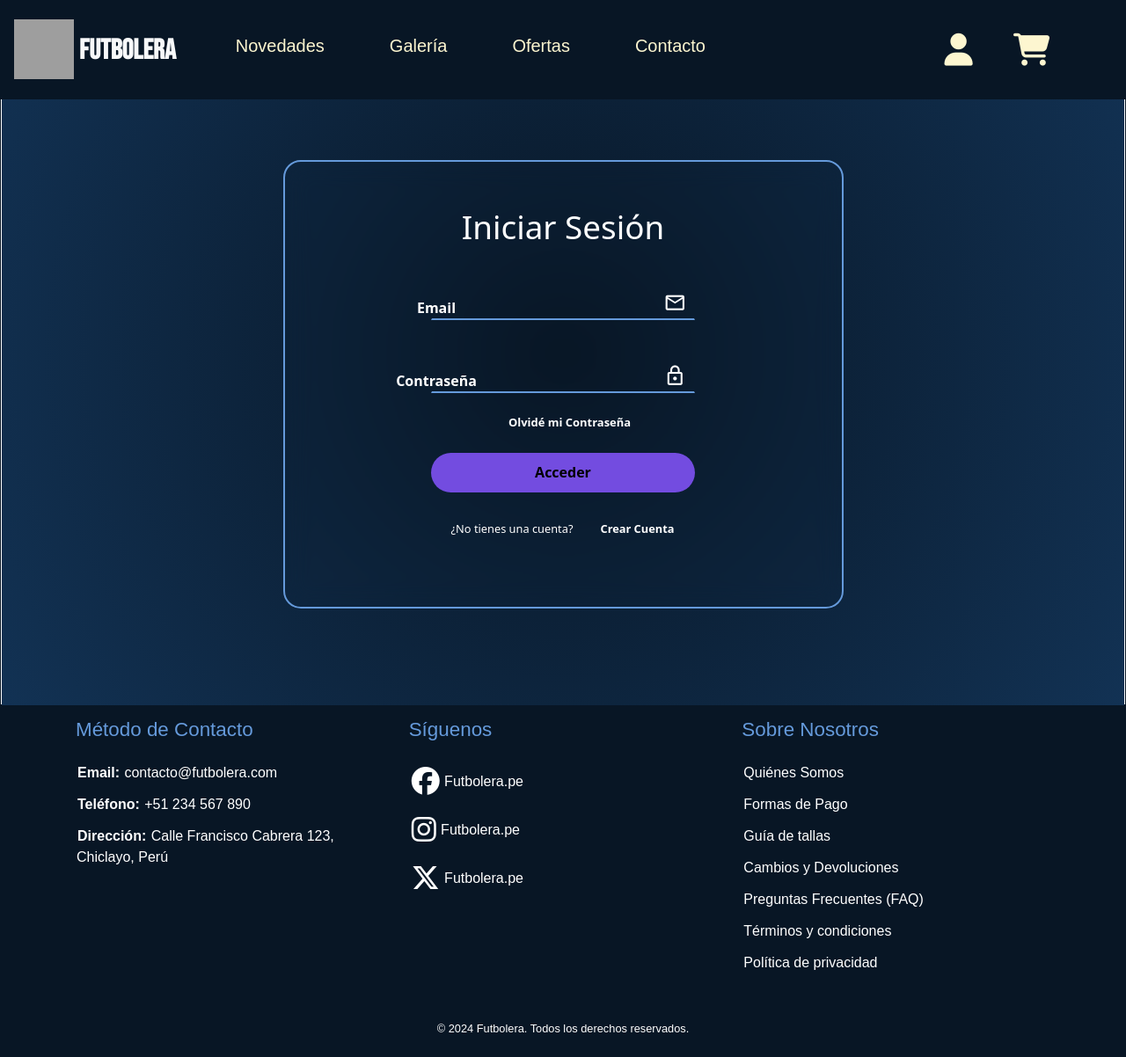
After one commit to JulianB0315/soccer-clothing.io, a PHP site: page /public/login_usuario.html in a window 1280 px wide. The commit adds this page. Shown: the whole page at 88% size. Run offline with PHP 8.4, Linux system fonts and the light colour scheme; some libraries are stand-ins or nearby versions; some web fonts are replaced; grey boxes are pictures that could not be loaded.

Commit message:
login finalizado, falta php y registro

```diff
--- a/Web/GUI/public/home.html
+++ b/Web/GUI/public/home.html
@@ -44,7 +44,7 @@
                             <a class="nav-link" href="#contacto">Contacto</a>
                         </li>
                         <li class="user-buttons d-flex justify-content-evenly p-2 ">
-                            <a class="nav-link user-item" href="#">
+                            <a class="nav-link user-item" href="./login_usuario.html">
                                 <i class="fa-solid fa-user users-icon py-2"></i>
                             </a>
                             <a class="nav-link user-item" href="#">
@@ -66,7 +66,6 @@
                     </div>
                 </div>
             </section>
-
         </div>
     </nav>
     <!-- Main -->
@@ -331,6 +330,7 @@
             </button>
         </div>
     </section>
+    <!-- Formulario de contacto -->
     <section class="form-contacto" id="contacto">
         <h2 class="text-center my-5 my-md-3 form-title">¿Quieres hacernos una consulta?</h2>
         <div class="form-container">
--- /dev/null
+++ b/Web/GUI/public/login_usuario.html
@@ -0,0 +1,154 @@
+<!DOCTYPE html>
+<html lang="en">
+<head>
+    <meta charset="UTF-8">
+    <meta name="viewport" content="width=device-width, initial-scale=1.0">
+    <title>Futbolera</title>
+    <link rel="icon" href="/imgs/logo-tienda.webp">
+    <link rel="stylesheet" href="https://cdn.jsdelivr.net/npm/bootstrap@5.3.3/dist/css/bootstrap.min.css">
+    <link rel="stylesheet" href="/Web/GUI/public/style.css">
+    <link rel="preconnect" href="https://fonts.googleapis.com">
+    <link rel="preconnect" href="https://fonts.gstatic.com" crossorigin>
+    <link rel="stylesheet" href="https://cdnjs.cloudflare.com/ajax/libs/font-awesome/6.6.0/css/all.min.css">
+    <link href="https://fonts.googleapis.com/css2?family=Anton&family=Bebas+Neue&display=swap" rel="stylesheet">
+    <link rel="stylesheet" href="https://fonts.googleapis.com/css2?family=Material+Symbols+Outlined:opsz,wght,FILL,GRAD@20..48,100..700,0..1,-50..200" />
+    <link href="https://db.onlinewebfonts.com/c/c0cd6ec8ce6d2bbd315a13b62ed13550?family=AdihausDIN" rel="stylesheet">
+</head>
+<body>
+    <!-- Navbar -->
+    <nav class="navbar navbar-expand-lg fixed-top" style="background-color: #081625;">
+        <div class="container-fluid">
+            <a class="navbar-brand text-light fw-semibold fs-2" href="#main">
+                <img src="/imgs/logo-tienda.webp" alt="Shop logo" width="70" height="70" class="d-inline-block align-text-center">
+                Futbolera
+            </a>
+            <button class="navbar-toggler bg-primary" type="button" data-bs-toggle="offcanvas" data-bs-target="#offCanvas" aria-controls="navbarNav" aria-expanded="false" aria-label="Toggle navigation">
+                <span class="navbar-toggler-icon"></span>
+            </button>
+            <section class="offcanvas offcanvas-end" id="offCanvas" tabindex="-1">
+                <div clasS="offcanvas-header" data-bs-theme="principal">
+                    <h5 class="offcanvas-title fs-1 p-3">Futbolera</h5>
+                    <button class="btn-close bg-primary" type="button" aria-label="Close" data-bs-dismiss="offcanvas"></button>
+                </div>
+                <div class="offcanvas-body d-flex flex-column justify-content-between px-0">
+                    <ul class="navbar-nav fs-5 justify-content-evenly">
+                        <li class="nav-item p-3 ">
+                            <a class="nav-link" href="./novedades.html">Novedades</a>
+                        </li>
+                        <li class="nav-item p-3 ">
+                            <a class="nav-link" href="#galeria">Galería</a>
+                        </li>
+                        <li class="nav-item p-3 ">
+                            <a class="nav-link" href="#">Ofertas</a>
+                        </li>
+                        <li class="nav-item p-3">
+                            <a class="nav-link" href="#contacto">Contacto</a>
+                        </li>
+                        <li class="user-buttons d-flex justify-content-evenly p-2 ">
+                            <a class="nav-link user-item" href="#">
+                                <i class="fa-solid fa-user users-icon py-2"></i>
+                            </a>
+                            <a class="nav-link user-item" href="#">
+                                <i class="fa-solid fa-cart-shopping users-icon py-2 px-1"></i>
+                            </a>
+                        </li>
+                    </ul>
+
+                    <div class="d-lg-none align-self-center py-3 d-flex icons-socials">
+                        <a href="" class="nav-link">
+                            <i class="px-2 py-4  fa-brands fa-facebook-f fa-lg text-center"></i>
+                        </a>
+                        <a href="" class="nav-link">
+                            <i class="ps-1 py-4 fa-brands fa-whatsapp fa-lg text-center"></i>
+                        </a>
+                        <a href="" class="nav-link">
+                            <i class="px-2 py-4 fa-brands fa-instagram fa-lg text-center"></i>
+                        </a>
+                    </div>
+                </div>
+            </section>
+        </div>
+    </nav>
+    <section class="form-login">
+        <div class="container login-form-container">
+            <div class="formulario">
+                <form action="#">
+                    <h2 class="title-form-login">Iniciar Sesión</h2>
+                    <div class="input-contenedor">
+                        <span class="material-symbols-outlined">
+                            Mail
+                        </span>
+                        <input type="email" required class="input-login">
+                        <label for="#">Email</label>
+                    </div>
+                    <div class="input-contenedor">
+                        <span class="material-symbols-outlined">
+                            lock
+                        </span>
+                        <input type="password" required class="input-login">
+                        <label for="#">Contraseña</label>
+                    </div>
+                    <div class="olvidar">
+                        <label for="#">
+                            <a href="#">Olvidé mi Contraseña</a>
+                        </label>
+                    </div>
+                </form>
+                <div>
+                    <button class="btn-acceder">Acceder</button>
+                    <div class="registrar">
+                        <p>¿No tienes una cuenta?<a href="#">Crear Cuenta</a></p>
+                    </div>
+                </div>
+            </div>
+        </div>
+    </section>
+    <footer class="footer">
+        <div class="container">
+            <div class="row">
+                <div class="col-md-4 footer-seccion contact-info">
+                    <h4 class="footer-title">Método de Contacto</h4>
+                    <ul class="footer-list">
+                        <li class="footer-info"><strong>Email:</strong> contacto@futbolera.com</li>
+                        <li class="footer-info"><strong>Teléfono:</strong> +51 234 567 890</li>
+                        <li class="footer-info"><strong>Dirección:</strong> Calle Francisco Cabrera 123, Chiclayo, Perú</li>
+                    </ul>
+                </div>
+                <div class="col-md-4 footer-seccion links-footer">
+                    <h4 class="footer-title">Síguenos</h4>
+                    <ul class="footer-list social-media">
+                        <li><a class="footer-link" href="#" target="_blank">
+                            <i class="fa-brands fa-facebook fa-2xl"> </i>
+                            Futbolera.pe
+                        </a></li>
+                        <li><a class="footer-link" href="#" target="_blank">
+                            <i class="fa-brands fa-instagram fa-2xl"></i>
+                            Futbolera.pe
+                        </a></li>
+                        <li><a class="footer-link" href="#" target="_blank">
+                            <i class="fa-brands fa-x-twitter fa-2xl"></i>
+                            Futbolera.pe
+                        </a></li>
+                    </ul>
+                </div>
+                <div class="col-md-4 footer-seccion">
+                    <h4 class="footer-title">Sobre Nosotros</h4>
+                    <ul class="footer-list">
+                        <li><a class="footer-link" href="#">Quiénes Somos</a></li>
+                        <li><a class="footer-link" href="#">Formas de Pago</a></li>
+                        <li><a class="footer-link" href="#">Guía de tallas</a></li>
+                        <li><a class="footer-link" href="#">Cambios y Devoluciones</a></li>
+                        <li><a class="footer-link" href="#">Preguntas Frecuentes (FAQ)</a></li>
+                        <li><a class="footer-link" href="#">Términos y condiciones</a></li>
+                        <li><a class="footer-link" href="#">Política de privacidad</a></li>
+                    </ul>
+                </div>
+            </div>
+        </div>
+        <div class="footer-copy">
+            <p>&copy; 2024 Futbolera. Todos los derechos reservados.</p>
+        </div>
+    </footer>
+    <script src="https://cdn.jsdelivr.net/npm/bootstrap@5.3.3/dist/js/bootstrap.bundle.min.js"></script>
+</body>
+</html>
--- a/Web/GUI/public/style.css
+++ b/Web/GUI/public/style.css
@@ -17,6 +17,7 @@
     --font-titles:'Anton', sans-serif;
     --bg-accent: #3498db;
     --bg-warm: #f7d2c4;
+    --text-muted: #666666;
     --font-texts:"AdihausDIN", sans-serif;
 }
 *{
@@ -379,6 +380,183 @@ nav .offcanvas{
     text-align: center;
     font-family: var(--font-texts);
 }
+
+
+/* Estilos para novedades (no muevan nada >Bv) */
+.product-card {
+    position: relative;
+    overflow: hidden;
+}
+.product-card img {
+    transition: transform 0.3s ease;
+}
+.product-card:hover img {
+    transform: scale(1.1);
+}
+.overlay {
+    position: absolute;
+    top: 0;
+    left: 0;
+    width: 100%;
+    height: 100%;
+    background: rgba(0, 0, 0, 0.6);
+    color: white;
+    display: flex;
+    flex-direction: column;
+    align-items: center;
+    justify-content: center;
+    opacity: 0;
+    transition: opacity 0.3s ease;
+}
+.product-card:hover .overlay {
+    opacity: 1;
+}
+
+.small-image {
+    position: absolute;
+    width: 100px;
+    height: auto;
+    z-index: 1;
+    transition: transform 0.3s ease;
+}
+.small-image.left {
+    top: 0;
+    left: 0;
+}
+.small-image.right {
+    top: 0;
+    right: 0;
+}
+.product-card:hover .small-image {
+    transform: translateY(-20px);
+}
+/* .overlay h5 {
+    margin-bottom: 10px;
+}
+.overlay button {
+    margin-top: 10px;
+} */
+
+
+/* -------- Estilos para el login --- */
+
+.form-login{
+    height: 100vh;
+    display: flex;
+    justify-content: center;
+    align-items: center;
+    width: 100%;
+    min-height: 100vh;
+    background-image: radial-gradient(circle, var(--bg-color-primary), var(--bg-thirdy));
+}
+.login-form-container {
+    position: relative;
+    width: 30%;
+    border: 2px solid var(--bg-light-blue);
+    border-radius: 20px;
+    backdrop-filter: blur(15px);
+    height: 64%;
+    display: flex;
+    justify-content: center;
+    align-items: center;
+    margin-top:70px;
+
+}
+.title-form-login{
+    font-size: 2.3rem;
+    color: #fff;
+    text-align: center;
+}
+.input-contenedor{
+    position: relative;
+    margin: 30px 0;
+    width: 300px;
+    border-bottom: 2px solid var(--bg-light-blue);
+}
+.input-contenedor label{
+    position: absolute;
+    top: 50%;
+    left: 5px;
+    transform: translate(-50%);
+    color: #fff;
+    font-size: 1rem;
+    pointer-events: none;
+    transition: .6s;
+    font-weight: bold;
+}
+.input-login:focus ~ label,
+.input-login:valid ~ label{
+    top: -5px;
+}
+.input-contenedor input{
+    width: 100%;
+    height: 50px;
+    background-color: transparent;
+    border: none;
+    outline: none;
+    font-size: 1rem;
+    padding: -35px 0 5px;
+    color: #fff;
+}
+.input-contenedor span{
+    position: absolute;
+    color: #fff;
+    font-size: 1.6rem;
+    top: 19px;
+    right: 8px;
+}
+.olvidar{
+    margin: -10px 0 20px;
+    font-size: .9rem;
+    color: #000;
+    display: flex;
+    justify-content: center;
+}
+.olvidar label input{
+    margin: 3px;
+}
+.olvidar label a{
+    color: #fff;
+    text-decoration: none;
+    transition: .3s;
+    font-size: .9em;
+    font-weight: bold;
+    margin-left: 15px;
+}
+.olvidar label a:hover{
+    text-decoration: underline;
+}
+.btn-acceder{
+    width: 100%;
+    height: 45px;
+    border-radius: 40px;
+    background: #734ce0;
+    border: none;
+    font-weight: bold;
+    cursor: pointer;
+    outline: none;
+    font-size: 1rem;
+    transition: .4s;
+}
+.btn-acceder:hover{
+    opacity: .7;
+}
+.registrar{
+    font-size: .8rem;
+    color: #fff;
+    text-align: center;
+    margin: 30px 0 10px;
+}
+.registrar p a{
+    text-decoration: none;
+    color: #fff;
+    font-weight: bold;
+    transition: .3s;
+    margin-left: 30px;
+}
+.registrar p a:hover{
+    text-decoration: underline;
+}
 @media only screen and (max-width:992px){
     .navbar-nav >.nav-item >.nav-link::after{
         width:30%;
@@ -478,62 +656,23 @@ nav .offcanvas{
     .footer-copy{
         margin-top: 10px;
     }
+
+    .login-form-container{
+        width: 50%;
     }
-
-/* Estilos para novedades (no muevan nada >Bv) */
-.product-card {
-    position: relative;
-    overflow: hidden;
+    .input-contenedor label{
+        position: absolute;
+        top: 50%;
+        left: 25px;
     }
-  .product-card img {
-    transition: transform 0.3s ease;
 }
-  .product-card:hover img {
-    transform: scale(1.1);
+@media only screen and (max-width: 572px) {
+    .login-form-container {
+        width: 90%;
     }
-  .overlay {
-    position: absolute;
-    top: 0;
-    left: 0;
-    width: 100%;
-    height: 100%;
-    background: rgba(0, 0, 0, 0.6);
-    color: white;
-    display: flex;
-    flex-direction: column;
-    align-items: center;
-    justify-content: center;
-    opacity: 0;
-    transition: opacity 0.3s ease;
 }
-  .product-card:hover .overlay {
-    opacity: 1;
+@media only screen and (min-width: 1024px) and (max-width: 1366px) {
+    .login-form-container {
+        width: 50%;
     }
-
-      .small-image {
-        position: absolute;
-        width: 100px;
-        height: auto;
-        z-index: 1;
-        transition: transform 0.3s ease;
 }
-
-      .small-image.left {
-        top: 0;
-        left: 0;
-      }
-
-      .small-image.right {
-        top: 0;
-        right: 0;
-      }
-
-      .product-card:hover .small-image {
-        transform: translateY(-20px);
-      }
-  /* .overlay h5 {
-    margin-bottom: 10px;
-  }
-  .overlay button {
-    margin-top: 10px;
-  } */
```
Lines whose indentation alone changed are shown as unchanged.
